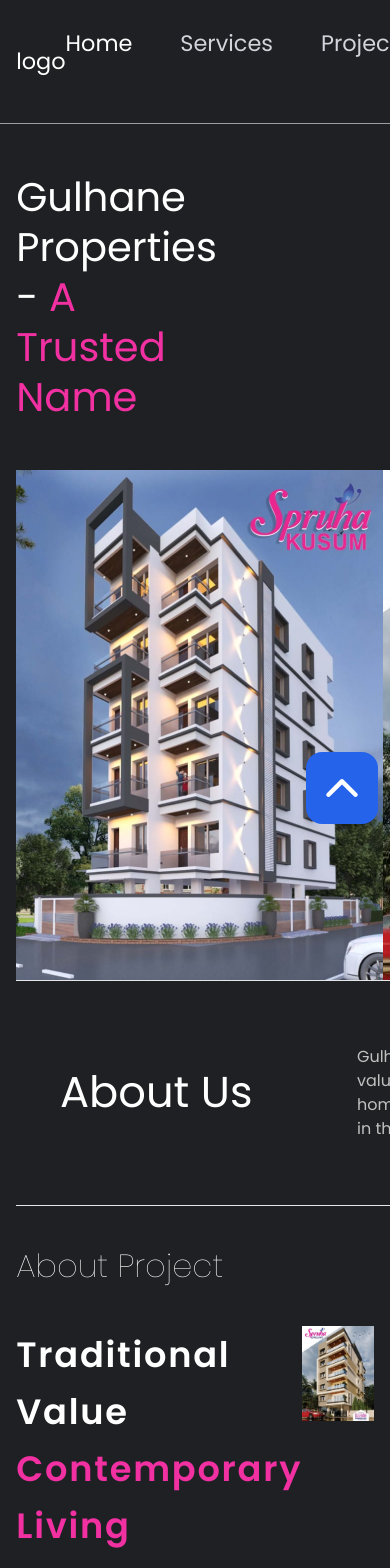
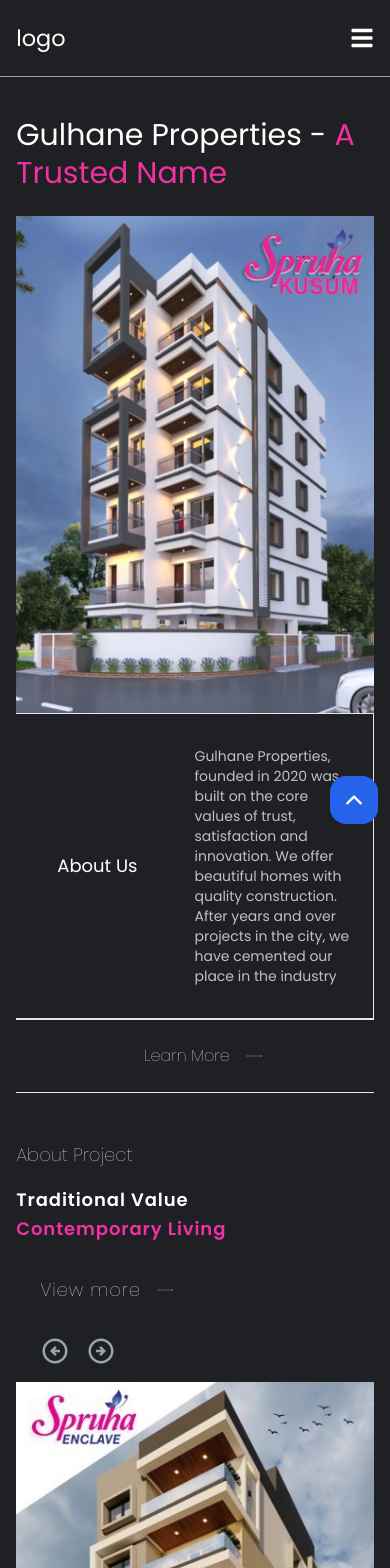
Before and after one commit to NikhilHarshe/Gulhane-Property, a React (Create React App) app: page / in a window 390 px wide. Shown: the top 1568 px of the page. Built offline with nearby package versions, Linux system fonts and the light colour scheme.

Commit message:
Final Commit

```diff
--- a/src/Component/CommneComponet/Navbar.jsx
+++ b/src/Component/CommneComponet/Navbar.jsx
@@ -1,36 +1,43 @@
-import React from 'react'
+import React, { useState } from 'react'
 import { useLocation, useNavigate } from 'react-router-dom'
+import { FaBars, FaTimes } from 'react-icons/fa'
 
 const Navbar = () => {
-    const location  = useLocation();
+    const location = useLocation();
     const navigate = useNavigate();
-    // const [tab, setTab] = useState("/");
+    const [menuOpen, setMenuOpen] = useState(false);
+
+    const handleToggleMenu = () => {
+        setMenuOpen(!menuOpen);
+    };
 
     return (
         <div>
-            <nav className='  text-[1.4rem] py-5 flex justify-center align-middle  border-b border-[#9F9F9F] leading-relaxed'>
-                <div className='flex justify-between items-center w-11/12 mx-auto  '>
+            <nav className='text-[1.4rem] py-5 flex justify-center align-middle border-b border-[#9F9F9F] leading-relaxed'>
+                <div className='flex justify-between items-center w-11/12 mx-auto'>
                     <div className='cursor-pointer' onClick={() => navigate("/")}>
                         logo
                     </div>
-                    <div className=' flex gap-32 items-center justify-center'>
-                        <ul className=' flex gap-12'>
-                            <li className={`cursor-pointer  ${location.pathname.slice(1)  === "" ? ("text-white") : ("text-gray-300 hover:text-gray-100 duration-200")}`} onClick={() => { navigate("/");  }}>
+                    <div className='lg:hidden cursor-pointer' onClick={handleToggleMenu}>
+                        {menuOpen ? <FaTimes size={24} /> : <FaBars size={24} />}
+                    </div>
+                    <div className={`lg:flex lg:gap-32 gap-5 items-center justify-center ${menuOpen ? 'flex' : 'hidden'} flex-col lg:flex-row`}>
+                        <ul className='flex flex-col lg:flex-row lg:gap-12 gap-5'>
+                            <li className={`cursor-pointer ${location.pathname === "/" ? "text-white" : "text-gray-300 hover:text-gray-100 duration-200"}`} onClick={() => { navigate("/"); setMenuOpen(false); }}>
                                 Home
                             </li>
-                            <li className={`cursor-pointer  ${location.pathname.slice(1) === "services" ? ("text-white") : ("text-gray-300 hover:text-gray-100 duration-200")}`} onClick={() => { navigate("/services") }}>
+                            <li className={`cursor-pointer ${location.pathname === "/services" ? "text-white" : "text-gray-300 hover:text-gray-100 duration-200"}`} onClick={() => { navigate("/services"); setMenuOpen(false); }}>
                                 Services
                             </li>
-                            <li className={`cursor-pointer  ${location.pathname.slice(1) === "project" ? ("text-white") : ("text-gray-300 hover:text-gray-100 duration-200")}`} onClick={() => { navigate("/#projects") }}>
+                            <li className={`cursor-pointer ${location.pathname === "/project" ? "text-white" : "text-gray-300 hover:text-gray-100 duration-200"}`} onClick={() => { navigate("/#projects"); setMenuOpen(false); }}>
                                 Project
                             </li>
-                            <li className={`cursor-pointer  ${location.pathname.slice(1) === "about" ? ("text-white") : ("text-gray-300 hover:text-gray-100 duration-200")}`} onClick={() => { navigate("/about")}}>
+                            <li className={`cursor-pointer ${location.pathname === "/about" ? "text-white" : "text-gray-300 hover:text-gray-100 duration-200"}`} onClick={() => { navigate("/about"); setMenuOpen(false); }}>
                                 About Us
                             </li>
                         </ul>
-
-                        <div>
-                            <button onClick={() => { navigate("/contactUs")}} className={`border border-[#9F9F9F] px-3 py-1 rounded-md ${location.pathname.slice(1) === "contactUs" ? ("text-white hover:text-gray-100") : ("text-gray-300 hover:text-gray-100 duration-200")}`}>Contact us</button>
+                        <div className=' lg:mt-0'>
+                            <button onClick={() => { navigate("/contactUs"); setMenuOpen(false); }} className={`border border-[#9F9F9F] px-3 py-1 rounded-md ${location.pathname === "/contactUs" ? "text-white hover:text-gray-100" : "text-gray-300 hover:text-gray-100 duration-200"}`}>Contact us</button>
                         </div>
                     </div>
                 </div>
--- a/src/page/ContactUs.jsx
+++ b/src/page/ContactUs.jsx
@@ -32,7 +32,7 @@
 
       <section className="text-gray-400  body-font relative mt-0">
         <div className="container px-5 py-10 mx-auto flex sm:flex-nowrap flex-wrap">
-          <div className="lg:w-2/3 md:w-1/2 w-11/12 bg-gray-900 rounded-lg overflow-hidden sm:mr-10 p-10 flex items-end justify-start relative">
+          <div className="lg:w-2/3 md:w-1/2 w-11/12 lg:h-auto md:h-auto h-[20rem] bg-gray-900 rounded-lg overflow-hidden sm:mr-10 p-10 flex items-end justify-start relative">
             <iframe
               width="100%"
               height="100%"
@@ -45,7 +45,7 @@
               src={`https://maps.google.com/maps?width=100%&height=600&hl=en&q=${address}&ie=UTF8&t=&z=14&iwloc=B&output=embed`}
             // style={{ filter: 'grayscale(1) contrast(1.2) opacity(0.40)' }}
             ></iframe>
-            <div className="bg-[#1F2023] relative flex flex-wrap py-6 rounded shadow-md">
+            <div className="bg-[#1F2023] hidden relative lg:flex flex-wrap py-6 rounded shadow-md">
               <div className="lg:w-1/2 px-6">
                 <h2 className="title-font font-semibold text-[#F130A2] tracking-widest text-xs">ADDRESS</h2>
                 <p className="mt-1">432V+RCF, Omkar Nagar Rd, Swaraj Nagar, Omkar Nagar, Nagpur, Maharashtra 440027</p>
--- a/src/page/Home.jsx
+++ b/src/page/Home.jsx
@@ -1,10 +1,10 @@
 import React, { useEffect, useRef, useState } from 'react'
-import { useLocation, useNavigate } from 'react-router-dom' // Import useLocation
+import { useLocation, useNavigate } from 'react-router-dom'
 import homImg1 from "../Component/Acets/srusha_cover 2.jpg"
 import homImg2 from "../Component/Acets/spruha_cover[1] 1.jpg"
 import img3 from "../Component/Acets/Screenshot 2024-06-08 194811.png"
 import slider1 from "../Component/Acets/spruha_cover[1] 1.jpg"
-import slider2 from "../Component/Acets/srusha_cover 2 1.jpg"
+import slider2 from "../Component/Acets/srusha_cover.jpg"
 import slider3 from "../Component/Acets/image 6.jpg"
 import slider4 from "../Component/Acets/gulhane brocher 1-4 2.jpg"
 import slider5 from "../Component/Acets/image 6.jpg"
@@ -16,11 +16,10 @@
 import ServisesImg from "../Component/Acets/gulhane brocher 1-images-1111.jpg"
 import arrow from "../Component/Acets/Arrow 1.png"
 import { MdOutlineArrowCircleLeft, MdOutlineArrowCircleRight } from 'react-icons/md'
-import { FaRegArrowAltCircleUp } from 'react-icons/fa'
 import { IoIosArrowUp } from 'react-icons/io'
 
 const Home = () => {
-    const location = useLocation(); // Get the current location
+    const location = useLocation();
     const targetRef = useRef(null);
     const homeRef = useRef(null);
     const navigate = useNavigate();
@@ -39,104 +38,108 @@
 
     const sliderimg = [slider1, slider2, slider3, slider4, slider5];
     const [sliderIndex, setSliderIndex] = useState(0);
-    // console.log("sliderIndex ", sliderIndex);
 
     return (
-        <div className=' w-11/12 mx-auto relative'>
+        <div className='w-11/12 mx-auto relative'>
             {/* section 1 */}
-            <section className=' ' ref={homeRef}>
-                <div className=' flex justify-between flex-col'>
-                    <p className=' text-[40px] w-[50%] py-12 leading-[50px]'>Gulhane Properties -<span className=' text-[#F130A2]'> A Trusted Name</span></p>
+            <section className='mt-4' ref={homeRef}>
+                <div className='flex flex-col lg:flex-row lg:justify-between'>
+                    <p className='text-3xl lg:text-5xl w-full lg:w-1/2 py-6 lg:py-12 leading-tight lg:leading-[70px]'>Gulhane Properties -<span className='text-[#F130A2]'> A Trusted Name</span></p>
 
-                    <div className=' flex justify-between w-[97rem]'>
-                        <div className=' flex w-[130rem]'>
-                            <img src={homImg1} alt="img1" />
-                            <img src={homImg2} alt="img2" />
+                    <div className='flex w-full lg:w-[50rem] '>
+                        <img src={homImg1} alt="img1" className='w-full lg:w-auto' />
+                        <img src={homImg2} alt="img2" className='w-full lg:w-auto hidden lg:flex' />
+                    </div>
+
+                    {/* <div className='flex flex-col lg:flex-row w-full lg:w-[97rem]'>
+                        <div className='flex w-full lg:w-[130rem]'>
+                            <img src={homImg1} alt="img1" className='w-full lg:w-auto' />
+                            <img src={homImg2} alt="img2" className='w-full lg:w-auto' />
                         </div>
 
-                        <div className=' w-full text-[25px] p-0 gap-52 flex flex-col h-[100%] justify-between'>
-                            <div className=' h-[50%]'>Notifications </div>
-                            <div className=' h-[50%]'>Guidelines</div>
+                        <div className='w-full text-lg lg:text-2xl p-0 gap-4 lg:gap-52 flex flex-col h-full lg:h-[100%] justify-between'>
+                            <div className='h-1/2'>Notifications</div>
+                            <div className='h-1/2'>Guidelines</div>
                         </div>
-                    </div>
+                    </div> */}
                 </div>
 
-                <div className=' flex '>
-                    <div className=' border-y border-r flex items-center gap-[3.8rem] pr-10 w-[55rem] py-16 pl-0'>
-                        <p className=' w-[50rem] text-[2.7rem] text-center'>About Us</p>
-                        <p className=' text-[#C1C1C1] w-[89rem]'>Gulhane Properties, founded in 2020 was built on the core values of trust, satisfaction and innovation. We offer beautiful homes with quality construction. After years and over projects in the city, we have cemented our place in the industry</p>
+                <div className='flex flex-col lg:flex-row'>
+                    <div className='border-y border-r flex items-center gap-4 lg:gap-[3.8rem] pr-4 lg:pr-10 w-full lg:w-[55rem] py-8 lg:py-16 pl-0'>
+                        <p className='text-lg lg:text-[2.7rem] text-center w-full'>About Us</p>
+                        <p className='text-[#C1C1C1] text-sm lg:text-base w-full lg:w-[89rem]'>Gulhane Properties, founded in 2020 was built on the core values of trust, satisfaction and innovation. We offer beautiful homes with quality construction. After years and over projects in the city, we have cemented our place in the industry</p>
                     </div>
-                    <div className='text-[2.1rem] pl-16 font-thin flex w-[65rem] gap-12 justify-center items-center align-baseline text-center border-y'>
-                        <p className=' cursor-pointer' onClick={() => navigate("/about")}>Learn More</p>
-                        <img src={arrow} alt="arrow" />
+                    <div className='text-base lg:text-[2.1rem] py-6 pl-4 lg:pl-16 font-thin flex w-full lg:w-[65rem] gap-4 lg:gap-12 justify-center items-center text-center border-y'>
+                        <p className='cursor-pointer' onClick={() => navigate("/about")}>Learn More</p>
+                        <img src={arrow} alt="arrow" className='w-4 lg:w-auto' />
                     </div>
                 </div>
             </section >
 
             {/* About Project section 2 */}
-            <section className=' border-b'>
-                <p className=' py-9 text-[2rem] font-thin'>About Project</p>
-                <div className=' flex justify-between'>
+            <section className='border-b mt-8 lg:mt-16'>
+                <p className='py-4 lg:py-9 text-lg lg:text-[2rem] font-thin'>About Project</p>
+                <div className='flex flex-col lg:flex-row justify-between'>
                     <div>
-                        <div className=' text-[2.2rem] leading-relaxed tracking-wider font-semibold'>
+                        <div className='text-lg lg:text-[2.2rem] leading-relaxed tracking-wider font-semibold'>
                             <p>Traditional Value</p>
-                            <p className=' text-[#F130A2]'>Contemporary Living</p>
+                            <p className='text-[#F130A2]'>Contemporary Living</p>
                         </div>
-                        <p className=' pl-24 py-16 text-[2.3rem] font-thin tracking-wider flex items-center gap-6'>View more <img src={arrow} alt="arrow" /></p>
-                        <div className=' pl-24 flex gap-6'>
+                        <p className='pl-6 lg:pl-24 py-8 lg:py-16 text-lg lg:text-[2.3rem] font-thin tracking-wider flex items-center gap-4 lg:gap-6'>View more <img src={arrow} alt="arrow" className='w-4 lg:w-auto' /></p>
+                        <div className='pl-6 lg:pl-24 flex gap-4 lg:gap-6'>
                             <button onClick={() => setSliderIndex((sliderIndex > 0) ? (sliderIndex - 1) : (4))}>
-                                <MdOutlineArrowCircleLeft className=' text-[5rem] text-gray-400 hover:text-gray-300 duration-100' />
+                                <MdOutlineArrowCircleLeft className='text-3xl lg:text-[5rem] text-gray-400 hover:text-gray-300 duration-100' />
                             </button>
 
                             <button onClick={() => setSliderIndex((sliderIndex < 4) ? (sliderIndex + 1) : (0))}>
-                                <MdOutlineArrowCircleRight className=' text-[5rem] text-gray-400 hover:text-gray-300 duration-100' />
+                                <MdOutlineArrowCircleRight className='text-3xl lg:text-[5rem] text-gray-400 hover:text-gray-300 duration-100' />
                             </button>
                         </div>
-                        <div className=' pt-16'>
-                            <img src={img3} width={550} alt="" />
+                        <div className='pt-8 lg:pt-16 hidden lg:flex '>
+                            <img src={img3} className='w-[40rem] lg:w-auto' width={550} alt="" />
                         </div>
                     </div>
-                    <div>
-                        <img src={sliderimg[sliderIndex]} width={580} alt="" />
+                    <div className='mt-4 lg:mt-0'>
+                        <img src={sliderimg[sliderIndex]} className='w-full lg:w-[550px] md:w-[350px]' width={580} alt="" />
                     </div>
                 </div>
             </section>
 
             {/* section 3 */}
-            <section className=' w-full border-b'>
-                <div className=' text-[2.7rem] text-center tracking-wide w-[45rem] mx-auto pt-12 pb-20 '>Our Key of Construction Planing, and <span className='text-[#F130A2]'>business Goal.</span></div>
-                <div className=' flex justify-between'>
-                    <img src={planingImg1} width={425} alt="" className=' brightness-75 hover:brightness-100 duration-100' />
-                    <img src={planingImg2} width={425} alt="" className=' brightness-75 hover:brightness-100 duration-100' />
-                    <img src={planingImg3} width={425} alt="" className=' brightness-75 hover:brightness-100 duration-100' />
+            <section className='w-full border-b mt-8 lg:mt-16'>
+                <div className='text-center text-2xl lg:text-[2.7rem] lg:leading-[4rem] tracking-wide w-full lg:w-[50rem] mx-auto pt-6 lg:pt-1 pb-10 lg:pb-20'>Our Key of Construction Planing, and <span className='text-[#F130A2]'>business Goal.</span></div>
+                <div className='flex flex-col lg:flex-row  gap-4 lg:gap-10 lg:flex-wrap lg:mb-32 mb-10'>
+                    <img src={planingImg1} className='w-full lg:w-auto brightness-75 hover:brightness-100 duration-100' alt="" />
+                    <img src={planingImg2} className='w-full lg:w-auto brightness-75 hover:brightness-100 duration-100' alt="" />
+                    <img src={planingImg3} className='w-full lg:w-auto brightness-75 hover:brightness-100 duration-100' alt="" />
                 </div>
-                <div className='my-20 flex justify-end w-full'>
-                    <button className=' border rounded-lg px-3 text-lg py-1'>Read More</button>
-                </div>
+                {/* <div className='my-10 lg:my-20 flex justify-end w-full'>
+                    <button className='border rounded-lg px-3 text-sm lg:text-lg py-1'>Read More</button>
+                </div> */}
             </section>
 
             {/* Our Projects section 4 */}
-            <section className=' pb-28 border-b' id='target-element' ref={targetRef}>
-                <p className=' text-center text-[2.7rem] py-10'>Our Projects</p>
+            <section className='pb-14 lg:pb-28 border-b' id='target-element' ref={targetRef}>
+                <p className='text-center text-2xl lg:text-[2.7rem] py-6 lg:py-10'>Our Projects</p>
 
-                <div className=' flex justify-between'>
+                <div className='flex flex-col lg:flex-row justify-between gap-10 lg:gap-10'>
                     <div>
-                        <img src={slider2} className=' h-[32rem] brightness-75 hover:brightness-100 duration-100' alt="" />
-                        <div className='rounded-tl-full bg-[#D9D9D933] border border-[#F130A2] rounded-br-full flex flex-col justify-center items-center align-middle py-6 mt-10 text-3xl'>
+                        <img src={slider2} className='w-full lg:w-auto  brightness-75 hover:brightness-100 duration-100' alt="" />
+                        <div className='rounded-tl-full bg-[#D9D9D933] border border-[#F130A2] rounded-br-full flex flex-col justify-center items-center align-middle py-6 mt-4 lg:mt-10 text-lg lg:text-3xl'>
                             <p className='text-[#F130A2]'>Spruha Kusum </p>
                             <p>@Omkar Nagar</p>
                         </div>
                     </div>
-                    <div >
-                        <img src={projectimg2} className=' h-[32rem] brightness-75 hover:brightness-100 duration-100' alt="" />
-                        <div className='rounded-tl-full bg-[#D9D9D933] border border-[#F130A2] rounded-br-full flex flex-col justify-center items-center align-middle py-6 mt-10 text-3xl'>
+                    <div>
+                        <img src={projectimg2} className='w-full lg:w-auto  brightness-75 hover:brightness-100 duration-100' alt="" />
+                        <div className='rounded-tl-full bg-[#D9D9D933] border border-[#F130A2] rounded-br-full flex flex-col justify-center items-center align-middle py-6 mt-4 lg:mt-10 text-lg lg:text-3xl'>
                             <p className='text-[#F130A2]'>Spruha Enclave </p>
                             <p>@Shivshakti Nagar</p>
                         </div>
                     </div>
                     <div>
-                        <img src={projectimg3} className=' h-[32rem] brightness-75 hover:brightness-100 duration-100' alt="" />
-                        <div className='rounded-tl-full bg-[#D9D9D933] border border-[#F130A2] rounded-br-full flex flex-col justify-center items-center align-middle p-6 mt-10 text-3xl'>
+                        <img src={projectimg3} className='w-full lg:w-auto  brightness-75 hover:brightness-100 duration-100' alt="" />
+                        <div className='rounded-tl-full bg-[#D9D9D933] border border-[#F130A2] rounded-br-full flex flex-col justify-center items-center align-middle py-6 mt-4 lg:mt-10 text-lg lg:text-3xl'>
                             <p className='text-[#F130A2]'>Spruha Sindhu </p>
                             <p>@Gurukunj Nagar</p>
                         </div>
@@ -145,48 +148,48 @@
             </section>
 
             {/* section 5 */}
-            <section className=' mb-20'>
-                <h2 className=' text-center text-[2.7rem] mt-16 mb-6'>Services</h2>
-                <div className=' flex text-[2.7rem] gap-24 justify-between'>
-                    <div className=' w-[50%] flex gap-9 flex-col'>
+            <section className='mb-10 lg:mb-20'>
+                <h2 className='text-center text-lg lg:text-[2.7rem] mt-8 lg:mt-16 mb-4 lg:mb-6'>Services</h2>
+                <div className='flex flex-col lg:flex-row text-lg lg:text-[2.7rem] gap-6 lg:gap-24 justify-between'>
+                    <div className='w-full lg:w-[50%] flex flex-col gap-4 lg:gap-9'>
                         <div>
-                            <div className=' flex items-center gap-9'><img src={arrow} alt="arrow" /> <p>Interior Designer</p></div>
-                            <div className=' flex items-center gap-9'><img src={arrow} alt="arrow" /><p>Planning</p></div>
+                            <div className='flex items-center gap-2 lg:gap-9 lg:leading-[4rem]'><img src={arrow} alt="arrow" className='w-4 lg:w-auto' /> <p>Interior Designer</p></div>
+                            <div className='flex items-center gap-2 lg:gap-9 lg:leading-[4rem]'><img src={arrow} alt="arrow" className='w-4 lg:w-auto' /><p>Planning</p></div>
                         </div>
 
                         <div>
-                            <p><span className='text-[#F130A2]'>Upcoming</span> Project -</p>
-                            <img src={ServisesImg} alt="" className=' brightness-75 hover:brightness-100 duration-100' />
+                            <p className=' pb-8'><span className='text-[#F130A2] '>Upcoming</span> Project -</p>
+                            <img src={ServisesImg} alt="" className='w-full lg:w-auto brightness-75 hover:brightness-100 duration-100' />
                         </div>
                     </div>
 
-                    <div className=' w-[50%] flex flex-col gap-24'>
-                        <div className=' pl-28 '>
-                            <div className=' flex items-center gap-9'><img src={arrow} alt="arrow" /> <p>Landscape</p></div>
-                            <div className=' flex items-center gap-9'><img src={arrow} alt="arrow" /> <p>Visualization</p></div>
-                            <div className=' flex items-center gap-9'><img src={arrow} alt="arrow" /> <p>Presentation</p></div>
+                    <div className='w-full lg:w-[50%] flex flex-col gap-4 lg:gap-24'>
+                        <div className='pl-6 lg:pl-28'>
+                            <div className='flex items-center gap-2 lg:gap-9 lg:leading-[4rem]'><img src={arrow} alt="arrow" className='w-4 lg:w-auto' /> <p>Landscape</p></div>
+                            <div className='flex items-center gap-2 lg:gap-9 lg:leading-[4rem]'><img src={arrow} alt="arrow" className='w-4 lg:w-auto' /> <p>Visualization</p></div>
+                            <div className='flex items-center gap-2 lg:gap-9 lg:leading-[4rem]'><img src={arrow} alt="arrow" className='w-4 lg:w-auto' /> <p>Presentation</p></div>
                         </div>
                         <div>
-                            <div className=' mb-10'>
+                            <div className='mb-4 lg:mb-10'>
                                 <h2>Why Choose us</h2>
-                                <p className=' text-[1rem] w-[33rem] my-5 text-[#C1C1C1]'>Crafted for the exclusive few, Gulhane Properties offers an elevated lifestyle that redefines luxury in the heart of Nagpur Indulge yourself in this oasis of calm nestled away from the busy streets of Nagpur surrounded by trees and gardens.</p>
+                                <p className='text-sm lg:text-base w-full lg:w-[33rem] my-2 lg:my-5 text-[#C1C1C1]'>Crafted for the exclusive few, Gulhane Properties offers an elevated lifestyle that redefines luxury in the heart of Nagpur Indulge yourself in this oasis of calm nestled away from the busy streets of Nagpur surrounded by trees and gardens.</p>
                             </div>
                             <div>
-                                <ul className=' list-disc list-inside leading-tight'>
+                                <ul className='list-disc list-inside leading-tight'>
                                     <li>Good Experiance</li>
                                     <li>Our Best Confidence</li>
                                     <li>Good Services</li>
                                 </ul>
                             </div>
                             <div>
-                                <button onClick={() => { navigate("/services") }} className=' text-lg border rounded-md px-2 py-1 mt-20 border-gray-300 hover:border-white text-gray-300 hover:text-white duration-100'>Learn More</button>
+                                <button onClick={() => { navigate("/services") }} className='text-sm lg:text-lg border rounded-md px-2 py-1 mt-6 lg:mt-20 border-gray-300 hover:border-white text-gray-300 hover:text-white duration-100'>Learn More</button>
                             </div>
                         </div>
                     </div>
                 </div>
             </section>
-            <div className=' relative'>
-                <button className=' bg-blue-600 p-3 rounded-2xl fixed bottom-5 right-3' onClick={homehandler}><IoIosArrowUp className=' text-5xl text-'/></button>
+            <div className='relative'>
+                <button className='bg-blue-600 p-3 rounded-2xl fixed bottom-5 right-3' onClick={homehandler}><IoIosArrowUp className='text-2xl lg:text-5xl' /></button>
             </div>
         </div >
     )
```
Also changed, not shown: src/Component/CommneComponet/Footer.jsx (+22 -22 lines), src/page/About.jsx (+17 -16 lines), src/Component/Acets/spruha_cover .jpg (added), src/Component/Acets/srusha_cover.jpg (added).
